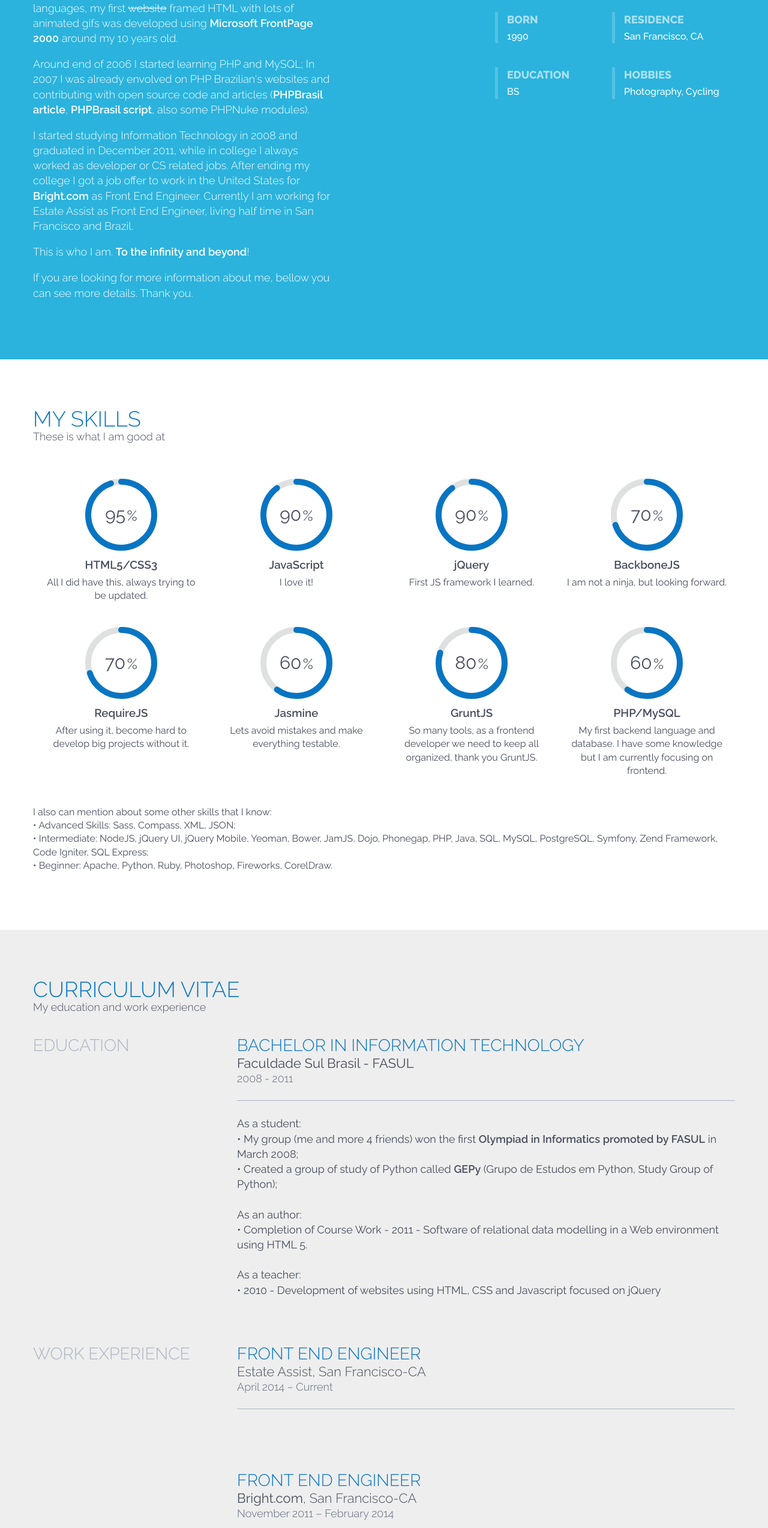
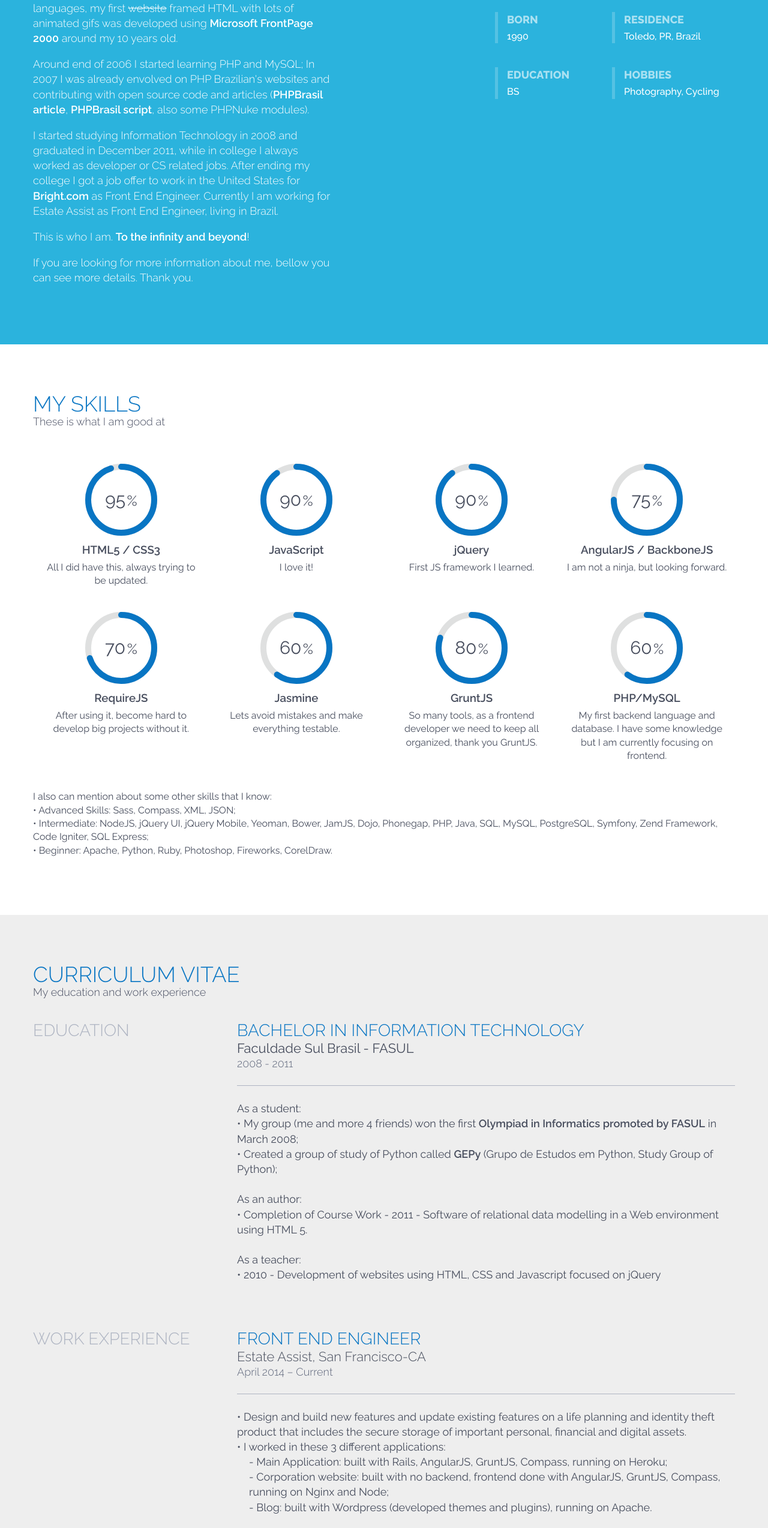
Before and after one commit to thiagofesta/thiagofesta.github.com, a website: page index.html in a window 1280 px wide. Shown: the part 1072-3619 px from the top of the page at 60% size. Drawn offline with nearby package versions, Linux system fonts and the light colour scheme.

Commit message:
Updated EA and location

```diff
--- a/index.html
+++ b/index.html
@@ -8,7 +8,7 @@
         <meta http-equiv="X-UA-Compatible" content="IE=edge,chrome=1">
         <title>Thiago Festa - Front End Engineer</title>
         <meta name="keywords" content="frontend, front end, engineer, freelancer, webdeveloper, javascript, html, css, php, mysql">
-        <meta name="description" content="Thiago Festa - Front End Engineer at Estate Assist living in San Francisco, CA and Brazil">
+        <meta name="description" content="Thiago Festa - Front End Engineer at Estate Assist living in Brazil">
         <meta name="viewport" content="width=device-width, user-scalable=no">
 
         <link rel="stylesheet" href="css/main.css">
@@ -65,7 +65,7 @@
 
                         <div class="item last wow fadeInUp" data-wow-offset="120" data-wow-duration="1s" data-wow-delay="0.6s">
                             <h4>RESIDENCE</h4>
-                            <h5>San Francisco, CA</h5>
+                            <h5>Toledo, PR, Brazil</h5>
                         </div>
 
                         <div class="item wow fadeInUp" data-wow-offset="120" data-wow-duration="1s" data-wow-delay="0.7s">
@@ -89,7 +89,7 @@
                             Around end of 2006 I started learning PHP and MySQL; In 2007 I was already envolved on PHP Brazilian's websites and contributing with open source code and articles (<a href="http://phpbrasil.com/artigo/kh7mzo0C_5EV/gerando-imagens-de-seguranca-captcha">PHPBrasil article</a>, <a href="http://phpbrasil.com/script/k99fdApc2Iut/gerador-de-imagem-de-seguranca-para-formularios">PHPBrasil script</a>, also some PHPNuke modules).
                         </p>
                         <p>
-                            I started studying Information Technology in 2008 and graduated in December 2011, while in college I always worked as developer or CS related jobs. After ending my college I got a job offer to work in the United States for <a href="http://press.linkedin.com/News-Releases/326/LinkedIn-To-Acquire-Bright">Bright.com</a> as Front End Engineer. Currently I am working for Estate Assist as Front End Engineer, living half time in San Francisco and Brazil.
+                            I started studying Information Technology in 2008 and graduated in December 2011, while in college I always worked as developer or CS related jobs. After ending my college I got a job offer to work in the United States for <a href="http://press.linkedin.com/News-Releases/326/LinkedIn-To-Acquire-Bright">Bright.com</a> as Front End Engineer. Currently I am working for Estate Assist as Front End Engineer, living in Brazil.
                         </p>
                         <p>
                             This is who I am. <a href="https://www.youtube.com/watch?v=Dnl4b6RA5vw" rel="nofollow">To the infinity and beyond</a>!
@@ -113,7 +113,7 @@
                     <div class="skills-list clearfix">
                         <div class="skill-item wow fadeInUp" data-wow-offset="80" data-wow-duration="2s">
                             <div class="chart" data-percent="95"><div class="percent"></div></div>
-                            <h3>HTML5/CSS3</h3>
+                            <h3>HTML5 / CSS3</h3>
                             <p>All I did have this, always trying to be updated.</p>
                         </div>
 
@@ -130,8 +130,8 @@
                         </div>
 
                         <div class="skill-item wow fadeInUp" data-wow-offset="80" data-wow-duration="2s" data-wow-delay="0.3s">
-                            <div class="chart" data-percent="70"><div class="percent"></div></div>
-                            <h3>BackboneJS</h3>
+                            <div class="chart" data-percent="75"><div class="percent"></div></div>
+                            <h3>AngularJS / BackboneJS</h3>
                             <p>I am not a ninja, but looking forward.</p>
                         </div>
 
@@ -214,7 +214,11 @@
                         <h2>Estate Assist, San Francisco-CA</h2>
                         <div class="period">April 2014 – Current</div>
                         <div class="content">
-                            <!-- todo -->
+                            &bull; Design and build new features and update existing features on a life planning and identity theft product that includes the secure storage of important personal, financial and digital assets.<br/>
+                            &bull; I worked in these 3 different applications:
+                            <div style="margin-left: 20px">- Main Application: built with Rails, AngularJS, GruntJS, Compass, running on Heroku;</div>
+                            <div style="margin-left: 20px">- Corporation website: built with no backend, frontend done with AngularJS, GruntJS, Compass, running on Nginx and Node;</div>
+                            <div style="margin-left: 20px">- Blog: built with Wordpress (developed themes and plugins), running on Apache.</div>
                         </div>
                     </div>
 
```
